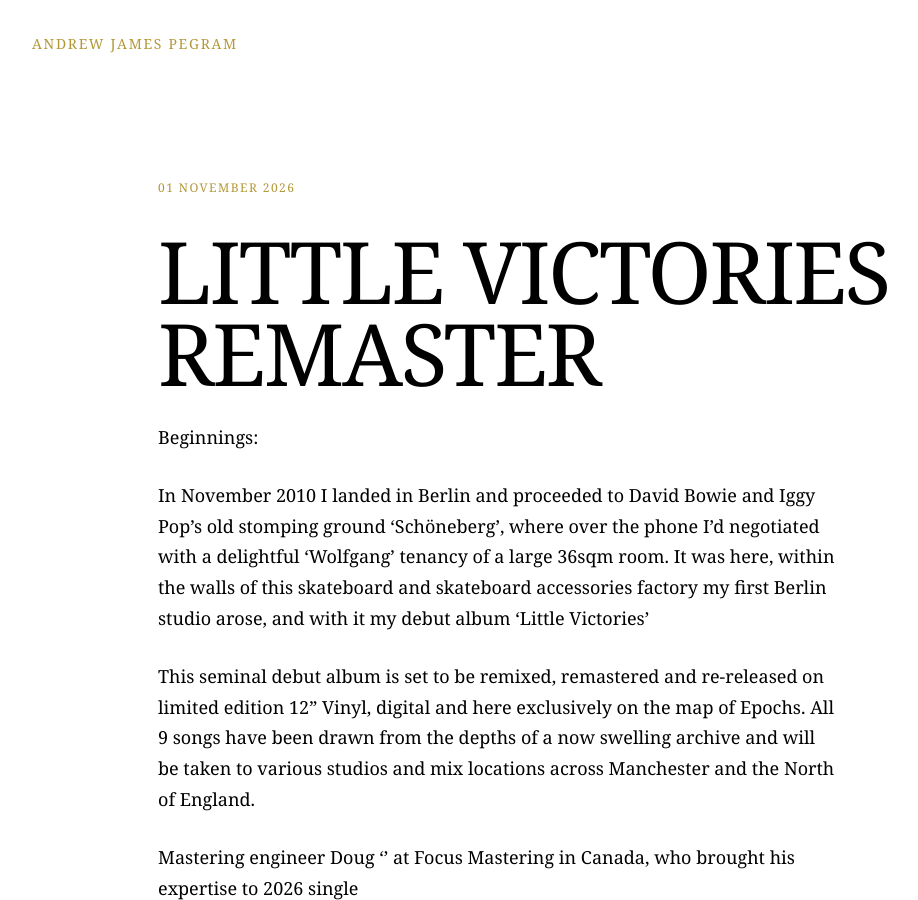
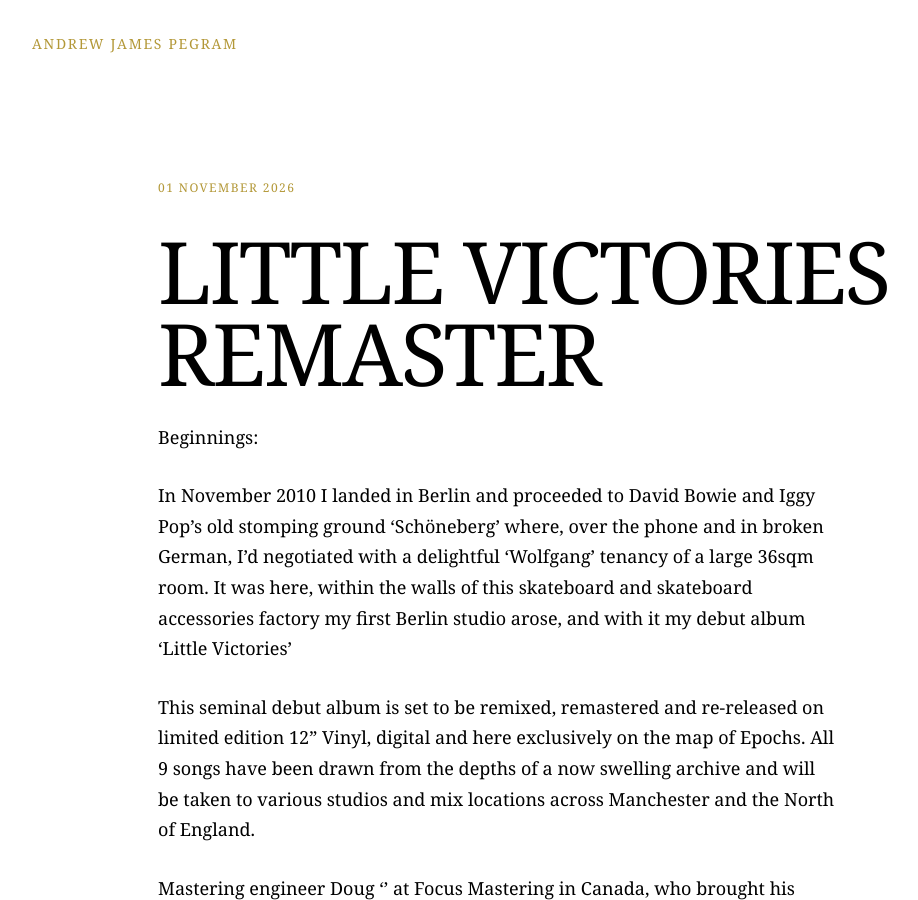
Before and after one commit to Drew-leotard/andrew-james-pegram-archive, a Jekyll site: the page built from _stories/2026-11-01-little-victories-remater.md, in a window 1280 px wide and 900 px high. Shown: the whole window, without its empty margins (32-950 px from the left). Built offline with Jekyll 4.4.1, drawn with Linux system fonts in a browser that asks for light colours; some web fonts are replaced.

Commit message:
Update 2026-11-01-little-victories-remater.md

```diff
--- a/_stories/2026-11-01-little-victories-remater.md
+++ b/_stories/2026-11-01-little-victories-remater.md
@@ -11,7 +11,7 @@ categories:
 ---
 Beginnings:
 
-In November 2010 I landed in Berlin and proceeded to David Bowie and Iggy Pop's old stomping ground 'Schöneberg', where over the phone I'd negotiated with a delightful 'Wolfgang' tenancy of a large 36sqm room. It was here, within the walls of this skateboard and skateboard accessories factory my first Berlin studio arose, and with it my debut album 'Little Victories'
+In November 2010 I landed in Berlin and proceeded to David Bowie and Iggy Pop's old stomping ground 'Schöneberg' where, over the phone and in broken German, I'd negotiated with a delightful 'Wolfgang' tenancy of a large 36sqm room. It was here, within the walls of this skateboard and skateboard accessories factory my first Berlin studio arose, and with it my debut album 'Little Victories'
 
 This seminal debut album is set to be remixed, remastered and re-released on limited edition 12" Vinyl, digital and here exclusively on the map of Epochs. All 9 songs have been drawn from the depths of a now swelling archive and will be taken to various studios and mix locations across Manchester and the North of England.
 
```
